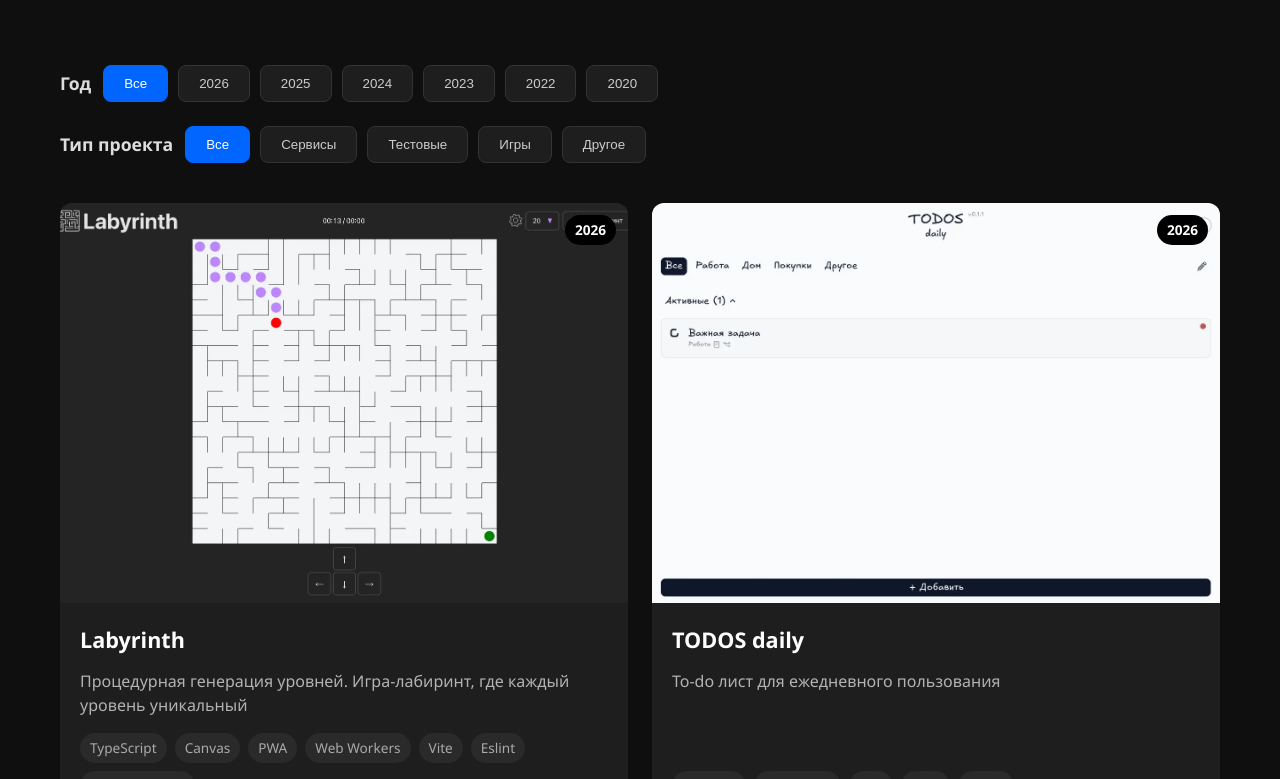
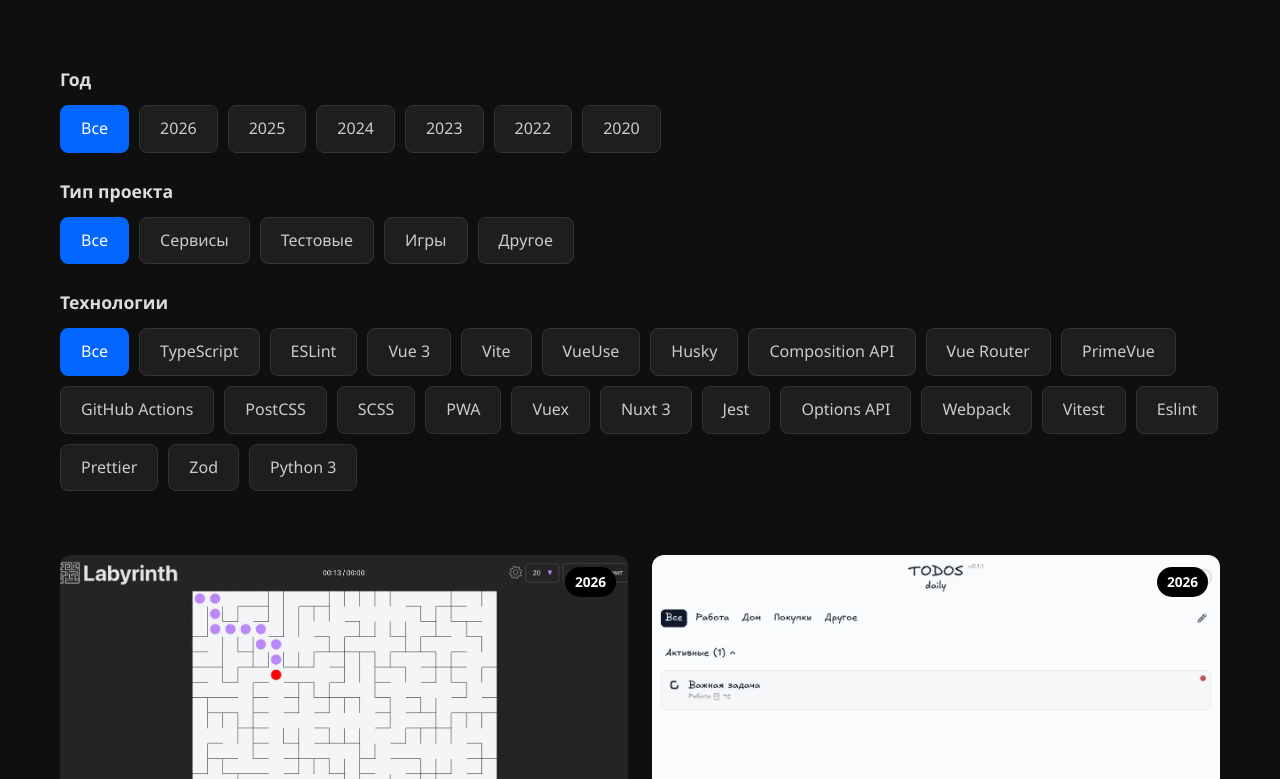
Before and after one commit to DanilChugaev/DanilChugaev.github.io, a Vue app: page / in a window 1280 px wide. Shown: the part 2141-2920 px from the top of the page. Built offline with nearby package versions, Linux system fonts and the light colour scheme.

Commit message:
upd filters and adds technologies filter

```diff
--- a/src/components/project/Card.vue
+++ b/src/components/project/Card.vue
@@ -127,7 +127,6 @@ function openDemo() {
   color: #b3b3b3;
   line-height: 1.5;
   margin-bottom: 16px;
-  flex-grow: 1;
 }
 
 .technologies {
--- /dev/null
+++ b/src/components/project/FilterGroup.vue
@@ -0,0 +1,113 @@
+<template>
+  <div class="filter-group">
+    <h3 :id="`filter-${name}`">{{ label }}</h3>
+    <div
+      class="filter-buttons"
+      role="radiogroup"
+      :aria-labelledby="`filter-${name}`"
+    >
+      <input
+        type="radio"
+        :id="`filter-${name}-all`"
+        :name="`filter-${name}`"
+        value="all"
+        v-model="modelValue"
+      />
+
+      <label
+        :for="`filter-${name}-all`"
+        :class="{ active: modelValue === 'all' }"
+      >
+        Все
+      </label>
+
+      <input
+        v-for="option in options"
+        type="radio"
+        :id="`filter-${name}-${option.value}`"
+        :name="`filter-${name}`"
+        :value="option.value"
+        :key="option.value"
+        v-model="modelValue"
+      />
+
+      <label
+        v-for="option in options"
+        :for="`filter-${name}-${option.value}`"
+        :class="{ active: modelValue === option.value }"
+        :key="option.value"
+      >
+        {{ option.label }}
+      </label>
+    </div>
+  </div>
+</template>
+
+<script setup lang="ts">
+export interface FilterOption {
+  value: string;
+  label: string;
+}
+
+defineProps<{
+  name: string;
+  label: string;
+  options: FilterOption[];
+}>();
+
+const modelValue = defineModel<string | number>();
+</script>
+
+<style scoped lang="postcss">
+.filter-group {
+  display: flex;
+  flex-direction: column;
+  align-items: flex-start;
+  gap: 12px;
+  margin-bottom: 24px;
+}
+
+.filter-group h3 {
+  color: #ddd;
+  font-size: 1.1rem;
+  flex-shrink: 0;
+}
+
+.filter-buttons {
+  display: flex;
+  gap: 10px;
+  flex-wrap: wrap;
+}
+
+.filter-buttons input[type='radio'] {
+  position: absolute;
+  opacity: 0;
+  pointer-events: none;
+  width: 0;
+  height: 0;
+}
+
+.filter-buttons label {
+  padding: 10px 20px;
+  background: #1e1e1e;
+  border: 1px solid #333;
+  color: #ccc;
+  border-radius: 8px;
+  cursor: pointer;
+  transition: all 0.2s;
+  user-select: none;
+}
+
+.filter-buttons label.active,
+.filter-buttons label:hover {
+  background: #0066ff;
+  border-color: #0066ff;
+  color: white;
+}
+
+@media (max-width: 768px) {
+  .filter-buttons {
+    width: 100%;
+  }
+}
+</style>
--- a/src/components/project/Filters.vue
+++ b/src/components/project/Filters.vue
@@ -1,68 +1,29 @@
 <template>
-  <!-- todo: фильтр по технологиям -->
   <div class="projects-section">
     <div class="filters" role="group" aria-label="Фильтры проектов">
       <!-- Фильтр по году -->
-      <div class="filter-group">
-        <h3 id="filter-year">Год</h3>
-        <div class="filter-buttons" role="group" aria-labelledby="filter-year">
-          <button
-            :class="{ active: selectedYear === 'all' }"
-            @click="selectedYear = 'all'"
-          >
-            Все
-          </button>
-          <button
-            v-for="year in uniqueYears"
-            :key="year"
-            :class="{ active: selectedYear === year }"
-            @click="selectedYear = year"
-          >
-            {{ year }}
-          </button>
-        </div>
-      </div>
+      <FilterGroup
+        v-model="selectedYear"
+        name="year"
+        label="Год"
+        :options="yearOptions"
+      />
 
       <!-- Фильтр по типу -->
-      <div class="filter-group">
-        <h3 id="filter-type">Тип проекта</h3>
-        <div class="filter-buttons" role="group" aria-labelledby="filter-type">
-          <button
-            :class="{ active: selectedType === 'all' }"
-            @click="selectedType = 'all'"
-          >
-            Все
-          </button>
+      <FilterGroup
+        v-model="selectedType"
+        name="type"
+        label="Тип проекта"
+        :options="typeOptions"
+      />
 
-          <button
-            :class="{ active: selectedType === 'service' }"
-            @click="selectedType = 'service'"
-          >
-            Сервисы
-          </button>
-
-          <button
-            :class="{ active: selectedType === 'test' }"
-            @click="selectedType = 'test'"
-          >
-            Тестовые
-          </button>
-
-          <button
-            :class="{ active: selectedType === 'game' }"
-            @click="selectedType = 'game'"
-          >
-            Игры
-          </button>
-
-          <button
-            :class="{ active: selectedType === 'other' }"
-            @click="selectedType = 'other'"
-          >
-            Другое
-          </button>
-        </div>
-      </div>
+      <!-- Фильтр по технологиям -->
+      <FilterGroup
+        v-model="selectedTechnology"
+        name="technology"
+        label="Технологии"
+        :options="technologyOptions"
+      />
     </div>
 
     <div class="projects-grid">
@@ -76,50 +37,50 @@
 </template>
 
 <script setup lang="ts">
+import { computed } from 'vue';
 import { useProjectFilter } from '@/composables/useProjectFilter';
 import Card from './Card.vue';
+import FilterGroup from './FilterGroup.vue';
+import type { FilterOption } from './FilterGroup.vue';
 
-const { selectedYear, selectedType, uniqueYears, filteredProjects } =
-  useProjectFilter();
+const {
+  selectedYear,
+  selectedType,
+  selectedTechnology,
+  uniqueYears,
+  uniqueTechnologies,
+  filteredProjects,
+} = useProjectFilter();
+
+const yearOptions = computed<FilterOption[]>(() =>
+  uniqueYears.value.map(year => ({
+    value: String(year),
+    label: String(year),
+  })),
+);
+
+const typeOptions: FilterOption[] = [
+  { value: 'service', label: 'Сервисы' },
+  { value: 'test', label: 'Тестовые' },
+  { value: 'game', label: 'Игры' },
+  { value: 'other', label: 'Другое' },
+];
+
+const technologyOptions = computed<FilterOption[]>(() =>
+  uniqueTechnologies.value.map(tech => ({
+    value: tech,
+    label: tech,
+  })),
+);
 </script>
 
 <style scoped lang="postcss">
 .filters {
+  display: flex;
+  flex-direction: column;
+  flex-wrap: wrap;
+  gap: 0;
   margin-bottom: 40px;
-}
-
-.filter-group {
-  display: flex;
-  align-items: center;
-  gap: 12px;
-  margin-bottom: 24px;
-}
-
-.filter-group h3 {
-  color: #ddd;
-  font-size: 1.1rem;
-}
-
-.filter-buttons {
-  display: flex;
-  gap: 10px;
-}
-
-.filter-buttons button {
-  padding: 10px 20px;
-  background: #1e1e1e;
-  border: 1px solid #333;
-  color: #ccc;
-  border-radius: 8px;
-  cursor: pointer;
-  transition: all 0.2s;
-}
-
-.filter-buttons button.active,
-.filter-buttons button:hover {
-  background: #0066ff;
-  border-color: #0066ff;
-  color: white;
 }
 
 .projects-grid {
--- a/src/composables/useProjectFilter.ts
+++ b/src/composables/useProjectFilter.ts
@@ -5,10 +5,24 @@ import type { Project, ProjectType } from '@/types';
 export function useProjectFilter() {
   const selectedYear = ref<'all' | number>('all');
   const selectedType = ref<'all' | ProjectType>('all');
+  const selectedTechnology = ref<'all' | string>('all');
 
   const uniqueYears = computed(() => {
     const years = projects.map((p: Project) => p.year);
     return [...new Set(years)].sort((a: number, b: number) => b - a);
+  });
+
+  const uniqueTechnologies = computed(() => {
+    const techCount = new Map<string, number>();
+    projects.forEach((p: Project) => {
+      p.technologies.forEach((t: string) => {
+        techCount.set(t, (techCount.get(t) ?? 0) + 1);
+      });
+    });
+    return [...techCount.entries()]
+      .filter(([, count]) => count >= 2)
+      .sort((a, b) => b[1] - a[1])
+      .map(([tech]) => tech);
   });
 
   const filteredProjects = computed(() => {
@@ -21,13 +35,20 @@ export function useProjectFilter() {
         (p: Project) =>
           selectedType.value === 'all' || p.type === selectedType.value,
       )
+      .filter(
+        (p: Project) =>
+          selectedTechnology.value === 'all' ||
+          p.technologies.includes(selectedTechnology.value),
+      )
       .sort((a: Project, b: Project) => b.year - a.year);
   });
 
   return {
     selectedYear,
     selectedType,
+    selectedTechnology,
     uniqueYears,
+    uniqueTechnologies,
     filteredProjects,
   };
 }
--- a/src/data/projects.ts
+++ b/src/data/projects.ts
@@ -344,7 +344,7 @@ export const projects: Project[] = [
     type: 'other',
     technologies: [
       'TypeScript',
-      'Python',
+      'Python 3',
       'esbuild',
       'Eslint',
       'Web MediaRecorder API',
```
